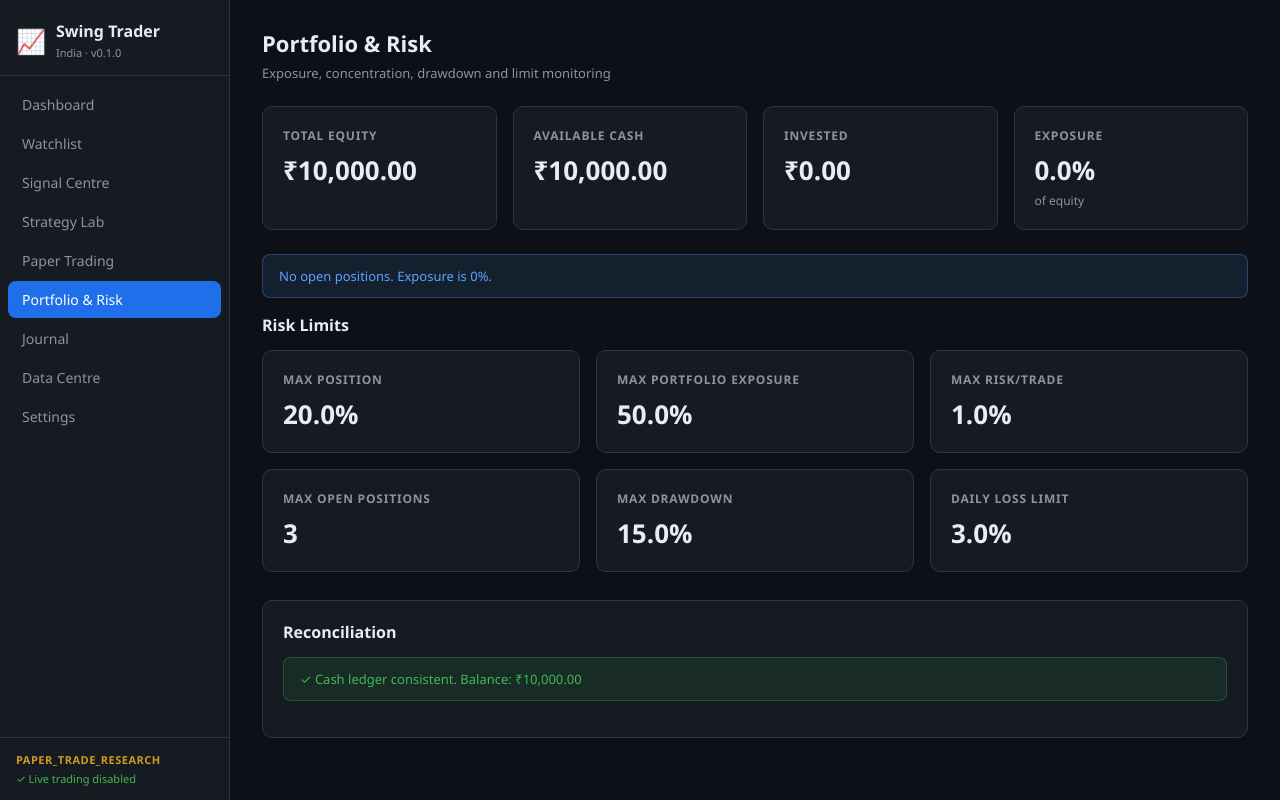
After one commit to tsoundar64710-code/swing-trader-india, a Flask app: page /portfolio in a window 1280 px wide. The commit adds this page. Run offline with Flask 3, Linux system fonts and the light colour scheme; data comes from the database, SQL or seed files in the repository; data that the repository does not hold is empty; some libraries are stand-ins or nearby versions.

Commit message:
Phase 7: Portfolio & Risk page + Trade Journal page
- Portfolio: exposure by stock, concentration pie chart, unrealized P&L
- Risk limit breach detection (position size, exposure, open count, missing stops)
- Journal: create entries with rationale, planned/actual exit, violations, lessons
- Journal entries listed chronologically with outcome badges
- Reconciliation status on portfolio page
- All 9 pages + APIs tested HTTP 200, 100 tests passing, ruff clean

```diff
--- a/src/swingtrader/web/routes.py
+++ b/src/swingtrader/web/routes.py
@@ -163,6 +163,66 @@ def data_page():
 @bp.get("/settings")
 def settings_page():
     return render_template("settings.html", **_ctx())
+
+
+@bp.get("/portfolio")
+def portfolio_page():
+    conn = current_app.config["DB"]
+    s = current_app.config["SETTINGS"]
+    engine = PaperEngine(conn, s)
+    positions = engine.positions()
+    cash = engine.cash()
+    rows = []
+    invested = 0.0
+    for p in positions:
+        inst = find_instrument(conn, p["symbol"])
+        last = None
+        if inst:
+            df = load_candles(conn, inst["id"])
+            if len(df):
+                last = float(df["close"].iloc[-1])
+        mv = (last or p["avg_cost"]) * p["qty"]
+        upnl = (last - p["avg_cost"]) * p["qty"] if last else 0.0
+        invested += mv
+        rows.append({
+            "symbol": p["symbol"], "qty": p["qty"], "avg_cost": p["avg_cost"],
+            "last": last, "mv": round(mv, 2), "upnl": round(upnl, 2),
+            "pct": round(100 * mv / (cash + invested + 1e-9), 1) if (cash + invested) else 0,
+            "stop_risk": (
+                round((p["avg_cost"] - p["stop_price"]) * p["qty"], 2) if p["stop_price"] else None
+            ),
+        })
+    equity = cash + invested
+    exposure_pct = round(100 * invested / equity, 1) if equity else 0
+    breaches = []
+    if exposure_pct > s.risk.max_portfolio_exposure_pct:
+        breaches.append(
+            f"Portfolio exposure {exposure_pct}% exceeds limit {s.risk.max_portfolio_exposure_pct}%"
+        )
+    for r in rows:
+        if r["pct"] > s.risk.max_position_pct:
+            breaches.append(
+                f"{r['symbol']} is {r['pct']}% of equity (limit {s.risk.max_position_pct}%)"
+            )
+    if len(rows) > s.risk.max_open_positions:
+        breaches.append(f"Open positions {len(rows)} exceeds limit {s.risk.max_open_positions}")
+    for r in rows:
+        if r["stop_risk"] is None:
+            breaches.append(f"{r['symbol']} has no stop-loss set")
+    recon = engine.reconcile()
+    return render_template("portfolio.html", **_ctx(
+        positions=rows, cash=cash, equity=round(equity, 2), invested=round(invested, 2),
+        exposure_pct=exposure_pct, breaches=breaches, recon=recon,
+    ))
+
+
+@bp.get("/journal")
+def journal_page():
+    conn = current_app.config["DB"]
+    entries = [dict(r) for r in conn.execute(
+        "SELECT * FROM journal_entries ORDER BY id DESC LIMIT 100"
+    ).fetchall()]
+    return render_template("journal.html", **_ctx(entries=entries))
 
 
 # ────────────────────────────────────────────── API: watchlist
@@ -441,6 +501,43 @@ def api_settings():
         return jsonify({"ok": False, "error": str(e)}), 400
 
 
+# ────────────────────────────────────────────── API: journal
+
+
+@bp.post("/api/journal/add")
+def api_journal_add():
+    conn = current_app.config["DB"]
+    data = request.get_json(force=True)
+    symbol = (data.get("symbol") or "").strip().upper() or None
+    iid = None
+    if symbol:
+        inst = find_instrument(conn, symbol)
+        iid = inst["id"] if inst else None
+    with conn:
+        conn.execute(
+            """INSERT INTO journal_entries
+               (instrument_id, trade_ref, created_at, entry_rationale, planned_exit,
+                actual_exit, outcome, rule_violations, lessons)
+               VALUES (?,?,?,?,?,?,?,?,?)""",
+            (
+                iid, data.get("trade_ref") or None, datetime.now(UTC).isoformat(),
+                data.get("entry_rationale") or None, data.get("planned_exit") or None,
+                data.get("actual_exit") or None, data.get("outcome") or None,
+                data.get("rule_violations") or None, data.get("lessons") or None,
+            ),
+        )
+    return jsonify({"ok": True})
+
+
+@bp.get("/api/journal")
+def api_journal():
+    conn = current_app.config["DB"]
+    entries = [dict(r) for r in conn.execute(
+        "SELECT * FROM journal_entries ORDER BY id DESC LIMIT 100"
+    ).fetchall()]
+    return jsonify({"ok": True, "entries": entries})
+
+
 # ────────────────────────────────────────────── API: health
 
 
--- a/src/swingtrader/web/templates/base.html
+++ b/src/swingtrader/web/templates/base.html
@@ -23,6 +23,8 @@
       <a href="/signals" class="{{ 'active' if request.path == '/signals' }}">Signal Centre</a>
       <a href="/strategy-lab" class="{{ 'active' if request.path == '/strategy-lab' }}">Strategy Lab</a>
       <a href="/paper" class="{{ 'active' if request.path == '/paper' }}">Paper Trading</a>
+      <a href="/portfolio" class="{{ 'active' if request.path == '/portfolio' }}">Portfolio & Risk</a>
+      <a href="/journal" class="{{ 'active' if request.path == '/journal' }}">Journal</a>
       <a href="/data" class="{{ 'active' if request.path == '/data' }}">Data Centre</a>
       <a href="/settings" class="{{ 'active' if request.path == '/settings' }}">Settings</a>
     </nav>
--- /dev/null
+++ b/src/swingtrader/web/templates/portfolio.html
@@ -0,0 +1,84 @@
+{% extends "base.html" %}
+{% block title %}Portfolio & Risk — Swing Trader{% endblock %}
+{% block content %}
+<h2>Portfolio & Risk</h2>
+<p class="subtitle">Exposure, concentration, drawdown and limit monitoring</p>
+
+<div class="grid grid-4">
+  <div class="card"><h3>Total Equity</h3><div class="metric-value">₹{{ "{:,.2f}".format(equity) }}</div></div>
+  <div class="card"><h3>Available Cash</h3><div class="metric-value">₹{{ "{:,.2f}".format(cash) }}</div></div>
+  <div class="card"><h3>Invested</h3><div class="metric-value">₹{{ "{:,.2f}".format(invested) }}</div></div>
+  <div class="card"><h3>Exposure</h3><div class="metric-value">{{ exposure_pct }}%</div><div class="metric-sub">of equity</div></div>
+</div>
+
+{% if breaches %}
+<div class="section">
+  <div class="section-title" style="color:var(--red);">⚠ Risk Limit Breaches</div>
+  {% for b in breaches %}<div class="alert alert-error">{{ b }}</div>{% endfor %}
+</div>
+{% endif %}
+
+{% if positions %}
+<div class="section">
+  <div class="section-title">Exposure by Stock</div>
+  <div class="card table-wrap">
+    <table>
+      <tr><th>Symbol</th><th>Qty</th><th>Market Value</th><th>% of Equity</th><th>Unrealized P&L</th><th>Stop Risk</th></tr>
+      {% for p in positions %}
+      <tr>
+        <td><strong>{{ p.symbol }}</strong></td>
+        <td>{{ p.qty }}</td>
+        <td>₹{{ "{:,.2f}".format(p.mv) }}</td>
+        <td>{{ p.pct }}%</td>
+        <td style="color:{{ 'var(--green)' if p.upnl >= 0 else 'var(--red)' }}">₹{{ "{:,.2f}".format(p.upnl) }}</td>
+        <td>{% if p.stop_risk %}₹{{ "{:,.2f}".format(p.stop_risk) }}{% else %}<span class="badge badge-warn">No stop</span>{% endif %}</td>
+      </tr>
+      {% endfor %}
+    </table>
+  </div>
+</div>
+
+<div class="card" style="margin-bottom:20px;">
+  <div class="section-title">Concentration</div>
+  <div id="conc-chart" style="height:260px;"></div>
+</div>
+{% else %}
+<div class="alert alert-info">No open positions. Exposure is 0%.</div>
+{% endif %}
+
+<div class="section">
+  <div class="section-title">Risk Limits</div>
+  <div class="grid grid-3">
+    <div class="card"><h3>Max Position</h3><div class="metric-value">{{ settings.risk.max_position_pct }}%</div></div>
+    <div class="card"><h3>Max Portfolio Exposure</h3><div class="metric-value">{{ settings.risk.max_portfolio_exposure_pct }}%</div></div>
+    <div class="card"><h3>Max Risk/Trade</h3><div class="metric-value">{{ settings.risk.max_risk_per_trade_pct }}%</div></div>
+    <div class="card"><h3>Max Open Positions</h3><div class="metric-value">{{ settings.risk.max_open_positions }}</div></div>
+    <div class="card"><h3>Max Drawdown</h3><div class="metric-value">{{ settings.risk.max_drawdown_pct }}%</div></div>
+    <div class="card"><h3>Daily Loss Limit</h3><div class="metric-value">{{ settings.risk.daily_loss_limit_pct }}%</div></div>
+  </div>
+</div>
+
+<div class="card" style="margin-top:16px;">
+  <div class="section-title">Reconciliation</div>
+  {% if recon.ok %}
+  <div class="alert alert-success">✓ Cash ledger consistent. Balance: ₹{{ "{:,.2f}".format(recon.cash) }}</div>
+  {% else %}
+  <div class="alert alert-error">{{ recon.problems | join('; ') }}</div>
+  {% endif %}
+</div>
+
+{% if positions %}
+<script>
+const labels = {{ positions | map(attribute='symbol') | list | tojson }};
+const values = {{ positions | map(attribute='mv') | list | tojson }};
+Plotly.newPlot('conc-chart', [{
+  labels: labels, values: values, type: 'pie',
+  marker: {colors: ['#58a6ff','#3fb950','#d29922','#f85149','#db6d28','#bc8cff']},
+  textinfo: 'label+percent'
+}], {
+  paper_bgcolor:'#161b22', plot_bgcolor:'#161b22', font:{color:'#8b949e'},
+  margin:{t:10,b:10,l:10,r:10}, showlegend:false
+}, {responsive:true});
+</script>
+{% endif %}
+{% endblock %}
```
Also changed, not shown: src/swingtrader/web/templates/journal.html (added, +67 -0 lines).
